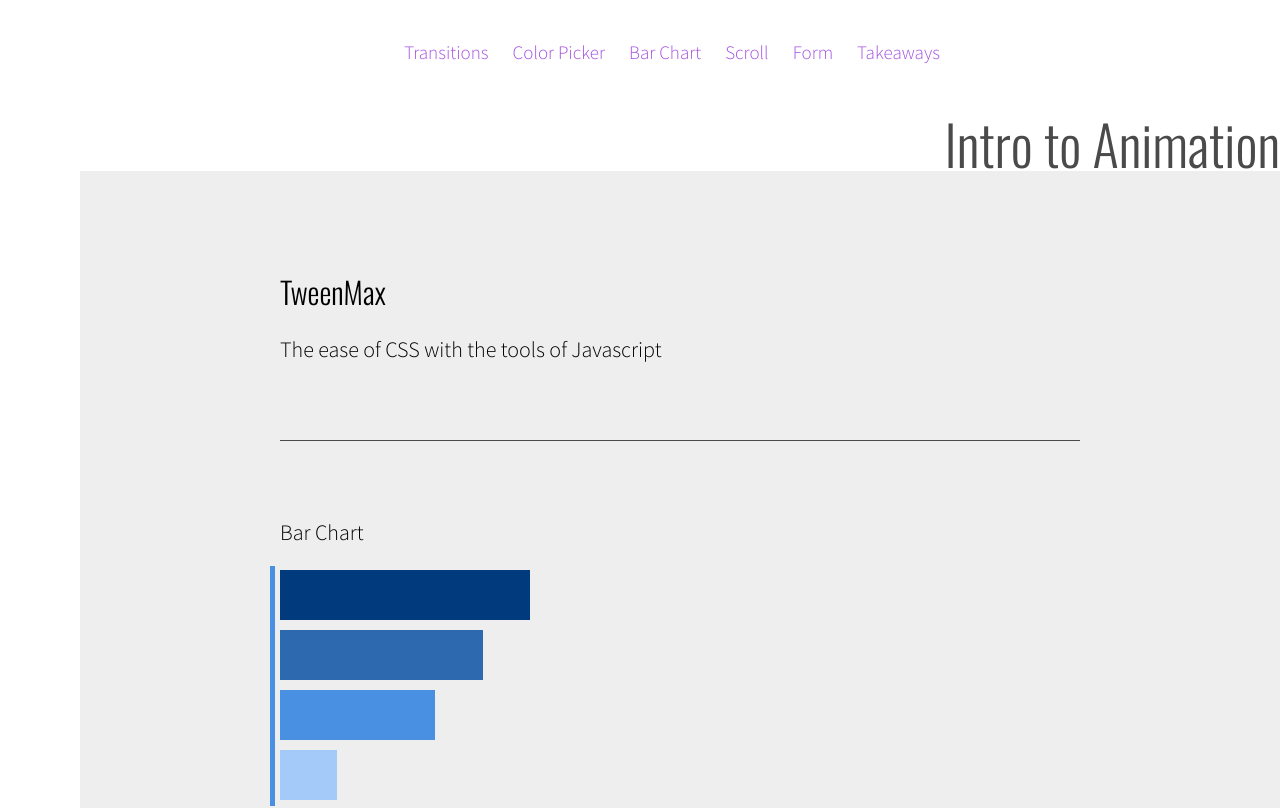
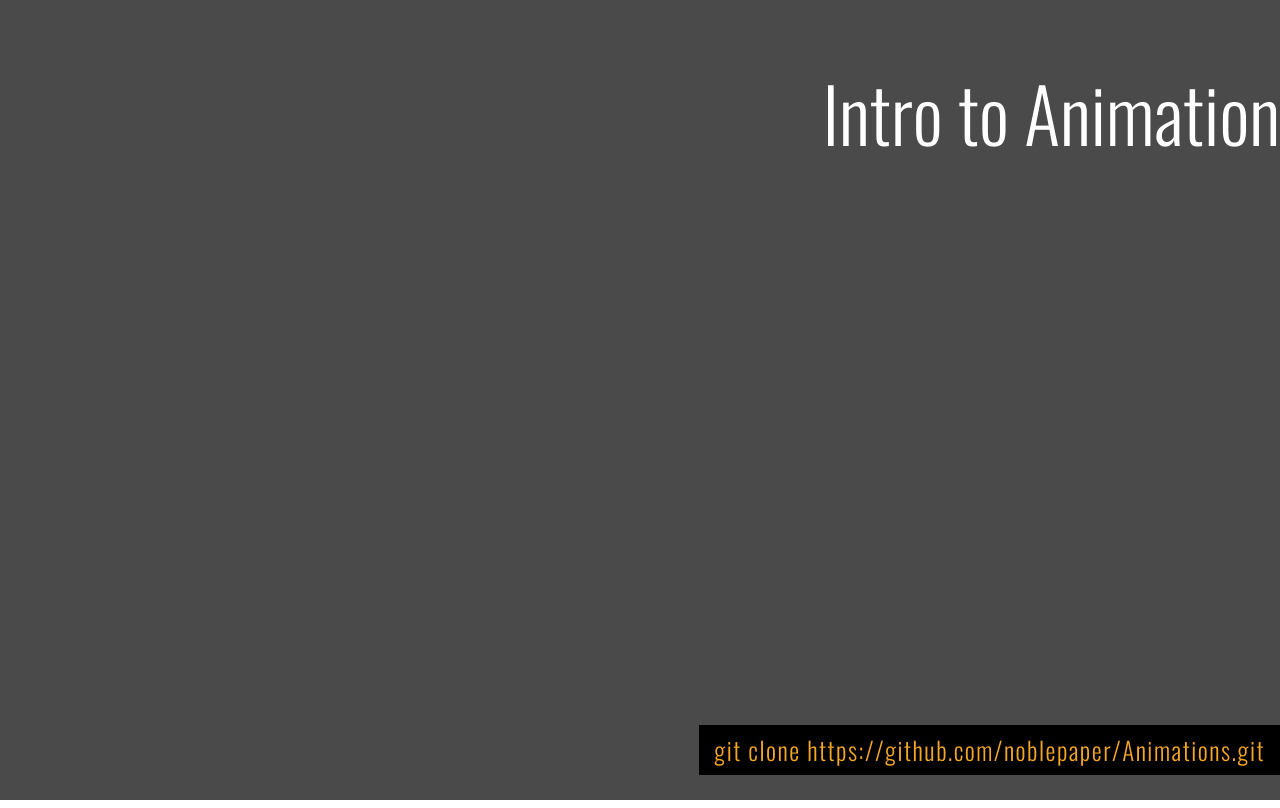
Before and after one commit to kitsbits/Animations, a React (Create React App) app: page / in a window 1280 px wide. Shown: the top 808 px of the page. Built offline with nearby package versions, Linux system fonts and the light colour scheme.

Commit message:
add repo name to overlay; tweak enter animation

```diff
--- a/src/containers/App.js
+++ b/src/containers/App.js
@@ -5,6 +5,7 @@
 
 import { colors } from '../theme';
 import PBold from '../components/text/PBold';
+import PDefault from '../components/text/PDefault';
 import Form from '../components/Form';
 import Nav from '../components/Nav';
 import Transitions from '../components/Transitions';
@@ -50,6 +51,19 @@
   position: relative;
 `;
 
+const Repo = styled(PBold)`
+  position: fixed;
+  right: 0;
+  bottom: 0;
+  font-size: 25px;
+  line-height: 50px;
+  padding: 0 15px;
+  background-color: black;
+  color: ${colors.orange};
+  letter-spacing: 1.5px;
+  white-space: nowrap;
+`;
+
 const ContentWrapper = styled.div`
   flex-shrink: 0;
   width: 100%;
@@ -69,6 +83,12 @@
 };
 
 const FADE_EASE = Sine.easeInOut;
+const FLICKER_EASE = Elastic.easeOut;
+const APP_WRAPPER = 'app-wrapper';
+const INTRO_OVERLAY = 'intro-overlay';
+const OVERLAY_TITLE = 'overlay-title';
+const APP_CONTENT = 'app-content';
+const REPO = 'repo';
 
 class App extends React.Component {
   constructor() {
@@ -76,10 +96,10 @@
     this.navItems = _.keysIn(components);
     this.state = {
       // set to true to enter animation on reload
-      hasEntered: true,
+      hasEntered: false,
       // change index when playing around on a specific page
       // to stay on that page on reload
-      currentComponent: this.navItems[2],
+      currentComponent: this.navItems[0],
       // Transitions: 0
       // ColorPicker: 1
       // BarChart: 2
@@ -92,7 +112,7 @@
   componentDidMount() {
     const { hasEntered } = this.state;
     if (hasEntered) {
-      TweenMax.set(this.contextRef, { overflow: 'scroll', padding: '80px 0', height: 'auto' });
+      TweenMax.set(`#${APP_WRAPPER}`, { overflow: 'scroll', padding: '80px 0', height: 'auto' });
     }
   }
 
@@ -101,37 +121,39 @@
     if (nextComponent !== currentComponent) {
       this.animateComponentChange = new TimelineMax()
         .set('.nav', { pointerEvents: 'none' })
-        .to(this.contentRef, 0.5, { autoAlpha: 0, ease: FADE_EASE })
+        .to(`#${APP_CONTENT}`, 0.5, { autoAlpha: 0, ease: FADE_EASE })
         .call(() => this.setState({ currentComponent: nextComponent }))
         .to(document.documentElement, 0.5, { scrollTop: 0, ease: FADE_EASE })
-        .to(this.contentRef, 0.5, { autoAlpha: 1, ease: FADE_EASE })
+        .to(`#${APP_CONTENT}`, 0.5, { autoAlpha: 1, ease: FADE_EASE })
         .set('.nav', { pointerEvents: 'initial' })
     }
   }
 
   enter = (hasEntered) => {
     if (!hasEntered) {
-      this.overlayTitle = this.overlayRef.querySelector('.overlay-title');
       this.animateEnter = new TimelineMax()
-        .set(this.contextRef, { padding: '80px 0', height: 'auto' })
-        .to(this.overlayTitle, 0.1, { opacity: 1, ease: Elastic.easeOut })
-        .to(this.overlayTitle, 0.1, { opacity: 0.6 })
-        .to(this.overlayTitle, 0.15, { opacity: 0.8 })
-        .to(this.overlayTitle, 0.1, { opacity: 0.5, delay: 0.15, ease: Elastic.easeOut })
-        .to(this.overlayTitle, 0.1, { opacity: 0.9 })
-        .to(this.overlayTitle, 0.15, { opacity: 0.7, ease: Elastic.easeOut })
-        .to(this.overlayTitle, 0.1, { opacity: 0.1, delay: 0.2 })
-        .to(this.overlayTitle, 0.15, { opacity: 0.6 })
-        .to(this.overlayTitle, 0.1, { opacity: 0.4, ease: Elastic.easeOut })
-        .to(this.overlayTitle, 0.15, { opacity: 0.5 })
-        .to(this.overlayTitle, 0.1, { opacity: 0.1, delay: 0.1 })
-        .to(this.overlayTitle, 0.15, { opacity: 0.7 })
+        .set(`#${APP_WRAPPER}`, { padding: '80px 0', height: 'auto' })
+        .addLabel('start')
+        .to(`#${REPO}`, 0.25, { x: -50 })
+        .to(`#${REPO}`, 0.35, { x: 0, width: 0, padding: 0, ease: Elastic.easeInOut })
+        .to(`#${OVERLAY_TITLE}`, 0.1, { opacity: 1, ease: FLICKER_EASE }, 'start+=0.25')
+        .to(`#${OVERLAY_TITLE}`, 0.1, { opacity: 0.6 }, 'start+=0.35')
+        .to(`#${OVERLAY_TITLE}`, 0.15, { opacity: 0.8 }, 'start+=0.5')
+        .to(`#${OVERLAY_TITLE}`, 0.1, { opacity: 0.5, delay: 0.15, ease: FLICKER_EASE })
+        .to(`#${OVERLAY_TITLE}`, 0.1, { opacity: 0.9 })
+        .to(`#${OVERLAY_TITLE}`, 0.15, { opacity: 0.7, ease: FLICKER_EASE })
+        .to(`#${OVERLAY_TITLE}`, 0.1, { opacity: 0.1, delay: 0.2 })
+        .to(`#${OVERLAY_TITLE}`, 0.15, { opacity: 0.6 })
+        .to(`#${OVERLAY_TITLE}`, 0.1, { opacity: 0.4, ease: FLICKER_EASE })
+        .to(`#${OVERLAY_TITLE}`, 0.15, { opacity: 0.5 })
+        .to(`#${OVERLAY_TITLE}`, 0.1, { opacity: 0.1, delay: 0.1 })
+        .to(`#${OVERLAY_TITLE}`, 0.15, { opacity: 0.7 })
         .addLabel('last')
-        .to(this.overlayTitle, 0.25, { fontSize: '55px', lineHeight: '55px', marginTop: '82px', ease: Elastic.easeIn, delay: 0.2 }, 'last')
-        .to(this.overlayTitle, 0.25, { autoAlpha: 0, ease: Elastic.easeIn, delay: 0.3 }, 'last')
-        .to(this.overlayRef, 0.65, { opacity: 0, ease: Elastic.easeIn, delay: 0.4 }, 'last')
-        .set(this.overlayRef, { display: 'none' })
-        .set(this.contextRef, { overflow: 'scroll' })
+        .to(`#${OVERLAY_TITLE}`, 0.25, { fontSize: '55px', lineHeight: '55px', marginTop: '82px', ease: Elastic.easeIn, delay: 0.2 }, 'last')
+        .to(`#${OVERLAY_TITLE}`, 0.25, { autoAlpha: 0, ease: Elastic.easeIn, delay: 0.3 }, 'last')
+        .to(`#${INTRO_OVERLAY}`, 0.65, { opacity: 0, ease: Elastic.easeIn, delay: 0.4 }, 'last')
+        .set(`#${INTRO_OVERLAY}`, { display: 'none' })
+        .set(`#${APP_WRAPPER}`, { overflow: 'scroll' })
     }
   }
 
@@ -139,19 +161,20 @@
     const { hasEntered, currentComponent } = this.state;
     const Component = components[currentComponent];
     return (
-      <Wrapper ref={(ref) => { this.contextRef = ref; }}>
+      <Wrapper id={APP_WRAPPER}>
         <Nav
           items={this.navItems}
           onClick={this.onNavClick}
           currentComponent={currentComponent}
         />
         <Title>Intro to Animation</Title>
-        <ContentWrapper ref={(ref) => { this.contentRef = ref; }}>
+        <ContentWrapper id={APP_CONTENT}>
           <Component />
         </ContentWrapper>
         {!hasEntered &&
-          <IntroOverlay ref={(ref) => { this.overlayRef = ref; }}>
-            <OverlayTitle onClick={() => this.enter(hasEntered)} className="overlay-title">Intro to Animation</OverlayTitle>
+          <IntroOverlay id={INTRO_OVERLAY}>
+            <OverlayTitle onClick={() => this.enter(hasEntered)} id={OVERLAY_TITLE}>Intro to Animation</OverlayTitle>
+            <Repo id={REPO}>git clone https://github.com/noblepaper/Animations.git</Repo>
           </IntroOverlay>
         }
       </Wrapper>
```
